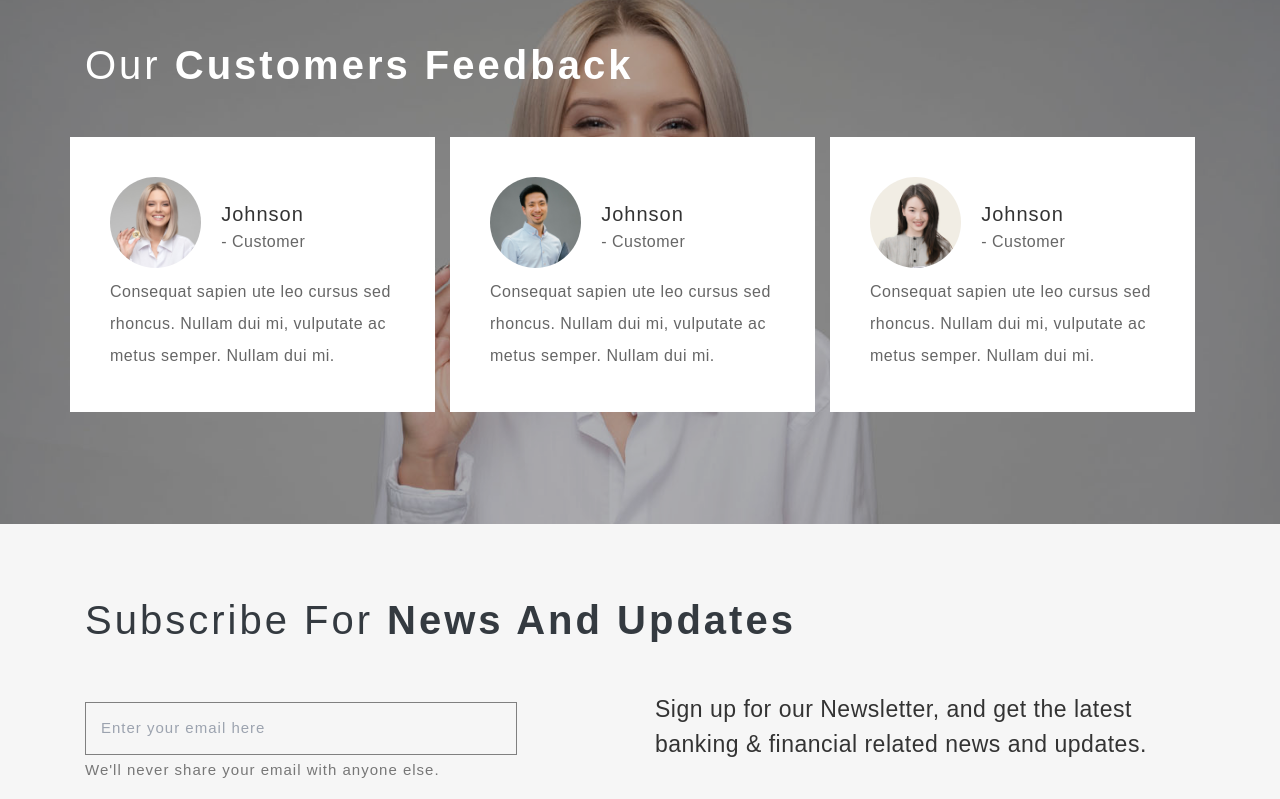
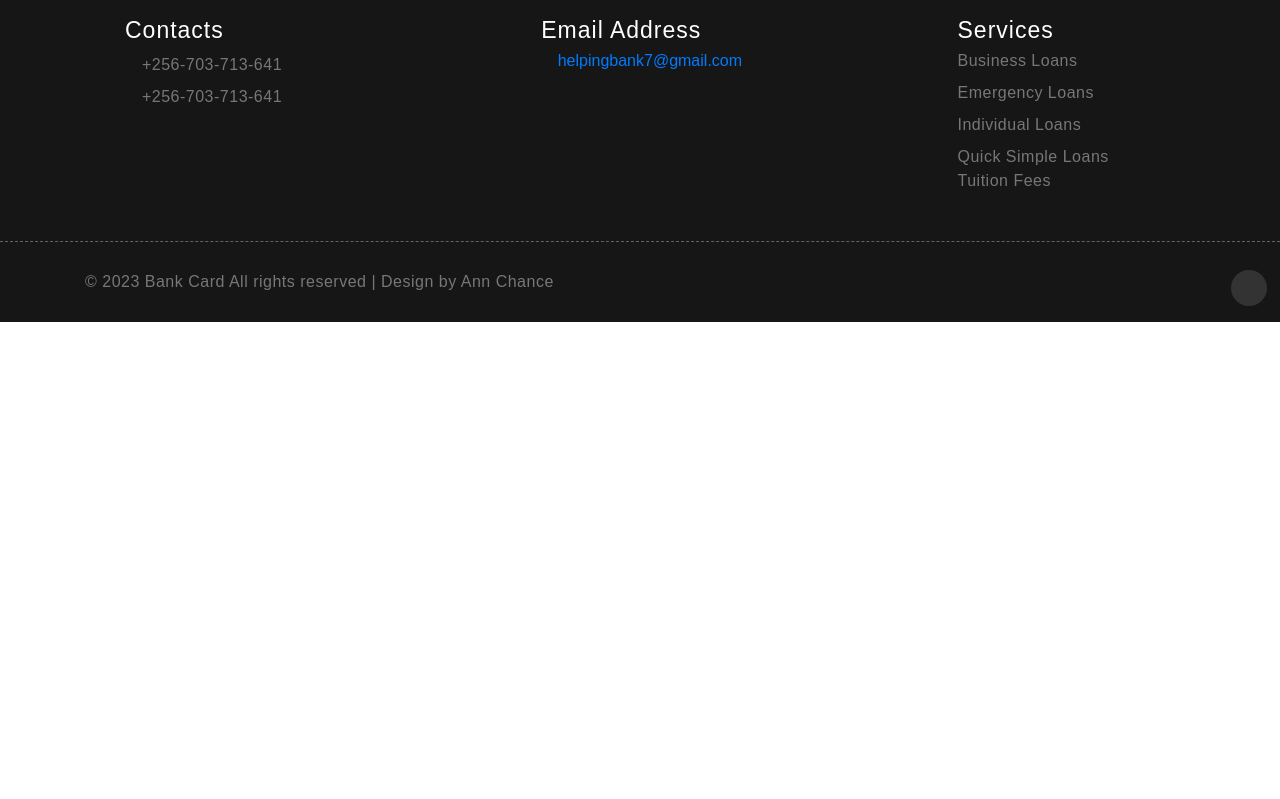
Before and after one commit to TroyMoses/helping_bank, a Next.js app: page /about in a window 1280 px wide. Shown: the part 1121-1920 px from the top of the page. After the commit the page ends 1443 px from the top, so only its background shows below. Built offline with nearby package versions, Linux system fonts and the light colour scheme; a web font is replaced by a local one.

Commit message:
Edited all pages with a working email address

```diff
--- a/app/about/page.jsx
+++ b/app/about/page.jsx
@@ -116,85 +116,6 @@ export default function AboutPage() {
                 </div>
             </section>
 
-            {/* Testimonials */}
-            <section className="clients">
-                <div className="layer pt-5">
-                    <div className="container py-lg-5">
-                        <h2 className="heading mb-sm-5 mb-4">Our <strong> customers feedback</strong></h2>
-                        <div className="row pb-5">
-                            <div className="col-lg-4 col-md-6 pl-sm-0 mb-3">
-                                <div className="col- client-grid">
-                                    <div className="c-left">
-                                        <Image
-                                            src={team1}
-                                            alt="image"
-                                            className="img-fluid" />
-                                        <div className="info">
-                                            <h6>Johnson</h6>
-                                            <p>- Customer</p>
-                                        </div>
-                                        <div className="clearfix"></div>
-                                    </div>
-                                        <p className="mt-2">Consequat sapien ute leo cursus sed rhoncus. Nullam dui mi, vulputate ac metus semper. Nullam dui mi.</p>
-                                </div>
-                            </div>
-                            <div className="col-lg-4 col-md-6 pl-sm-0 mb-3">
-                                <div className="col- client-grid">
-                                    <div className="c-left">
-                                        <Image
-                                            src={team2}
-                                            alt="image"
-                                            className="img-fluid" />
-                                        <div className="info">
-                                            <h6>Johnson</h6>
-                                            <p>- Customer</p>
-                                        </div>
-                                        <div className="clearfix"></div>
-                                    </div>
-
-                                        <p className="mt-2">Consequat sapien ute leo cursus sed rhoncus. Nullam dui mi, vulputate ac metus semper. Nullam dui mi.</p>
-                                </div>
-                            </div>
-                            <div className="col-lg-4 col-md-6 pl-sm-0 mb-3">
-                                <div className="col- client-grid">
-                                    <div className="c-left">
-                                        <Image
-                                            src={team3}
-                                            alt="image"
-                                            className="img-fluid" />
-                                        <div className="info">
-                                            <h6>Johnson</h6>
-                                            <p>- Customer</p>
-                                        </div>
-                                        <div className="clearfix"></div>
-                                    </div>
-                                        <p className="mt-2">Consequat sapien ute leo cursus sed rhoncus. Nullam dui mi, vulputate ac metus semper. Nullam dui mi.</p>
-                                </div>
-                            </div>
-                        </div>
-                    </div>
-                </div>
-            </section>
-
-            {/* Newsletter */}
-            <div className="subscribe py-5">
-                <div className="container py-sm-4">
-                    <h3 className="heading mb-md-5 mb-4">subscribe for <strong> news and updates</strong></h3>
-                    <div className="row">
-                        <div className="col-lg-6 w3-w3pvt-subscribe">
-                            <form action="#" method="post">
-                                <input type="email" name="email" placeholder="Enter your email here" required="" />
-                                <button className="btn1"><span className="fa fa-paper-plane" aria-hidden="true"></span></button>
-                            </form>
-                            <p>We'll never share your email with anyone else.</p>
-                        </div>
-                        <div className="col-lg-6 mt-lg-0 mt-4">
-                            <h4>Sign up for our Newsletter, and get the latest banking & financial related news and updates.</h4>
-                        </div>
-                    </div>
-                </div>
-            </div>
-
             {/* Footer */}
             <footer className="py-5 pl-10">
                 <div className="container pt-lg-4">
@@ -213,7 +134,7 @@ export default function AboutPage() {
                                 <div>
                                     <span className="fa mr-1 fa-envelope text-gray-500"></span>
                                 </div>
-                                <div>
+                                <div className="text-gray-400">
                                     <a href={`mailto:${emailAddress}`}>helpingbank7@gmail.com</a>
                                 </div>
                             </div>
--- a/app/contact/page.jsx
+++ b/app/contact/page.jsx
@@ -103,13 +103,7 @@ export default function ContactPage() {
                             <ul className="list-w3">
                                 <li className="my-3"><span className="fa mr-1 fa-phone"></span>+256-703-713-641</li>
                                 <li className="my-3"><span className="fa mr-1 fa-phone"></span>+256-703-713-641</li>
-                                <li className=""><span className="fa mr-1 fa-envelope"></span><a href="mailto:info@example.com">Kusemvulavuvu@gmail.com</a></li>
-                            </ul>
-                            <h4 className="mt-sm-5 mt-4 mb-3 w3f_title">Follow Us</h4>
-                            <p>For more information you can follow us on our social media page.</p>
-                            <ul className="list-social">
-                                <li><a href="#" className="mr-3 facebook"><span className="fa fa-facebook"></span></a></li>
-                                <li className="mr-3"><a href="#" className="twitter"><span className="fa fa-twitter"></span></a></li>
+                                <li className=""><span className="fa mr-1 fa-envelope"></span><a href="mailto:helpingbank7@gmail.com">helpingbank7@gmail.com</a></li>
                             </ul>
                         </div>
 
@@ -173,7 +167,7 @@ export default function ContactPage() {
                                 <div>
                                     <span className="fa mr-1 fa-envelope text-gray-500"></span>
                                 </div>
-                                <div>
+                                <div className="text-gray-400">
                                     <a href={`mailto:${emailAddress}`}>helpingbank7@gmail.com</a>
                                 </div>
                             </div>
--- a/app/page.jsx
+++ b/app/page.jsx
@@ -105,7 +105,7 @@ export default function HomePage() {
                                 <div>
                                     <span className="fa mr-1 fa-envelope text-gray-500"></span>
                                 </div>
-                                <div>
+                                <div className="text-gray-400">
                                     <a href={`mailto:${emailAddress}`}>helpingbank7@gmail.com</a>
                                 </div>
                             </div>
--- a/app/services/page.jsx
+++ b/app/services/page.jsx
@@ -247,7 +247,7 @@ export default function ServicesPage() {
                                 <div>
                                     <span className="fa mr-1 fa-envelope text-gray-500"></span>
                                 </div>
-                                <div>
+                                <div className="text-gray-400">
                                     <a href={`mailto:${emailAddress}`}>helpingbank7@gmail.com</a>
                                 </div>
                             </div>
```
